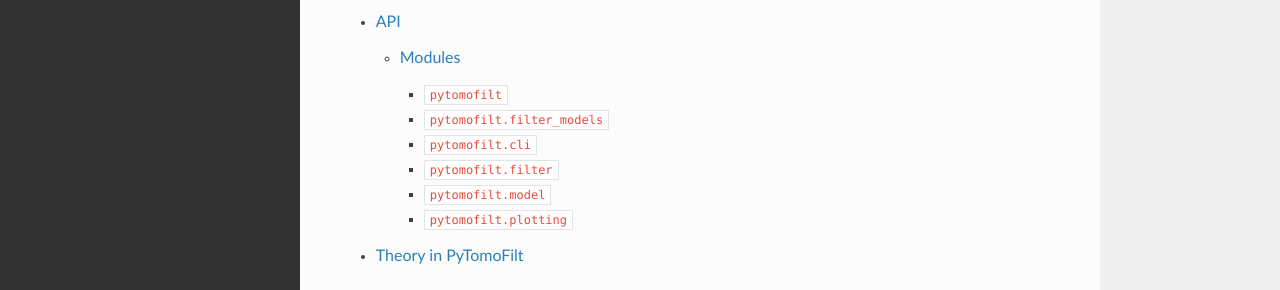
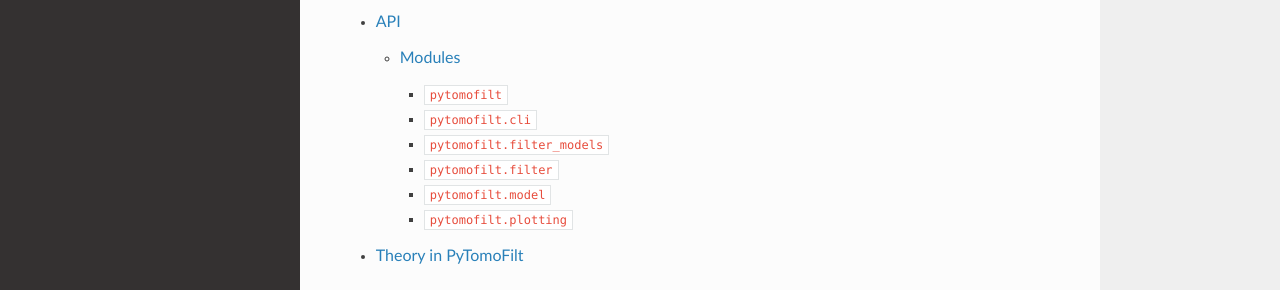
Before and after one commit to justinleung4732/pytomofilt, a Sphinx documentation site: the page built from docs/source/index.rst, in a window 1280 px wide. Shown: the part 374-664 px from the top of the page. Built offline with Sphinx 7.4.7 and the Read the Docs theme 3.1.0, drawn with Linux system fonts in a browser that asks for light colours.

```diff
--- a/docs/source/api.rst
+++ b/docs/source/api.rst
@@ -10,13 +10,13 @@ Modules
 .. automodule:: pytomofilt
     :members:
 
-``pytomofilt.filter_models``
+``pytomofilt.cli``
 ^^^^^^^^^^^^^^^^^^^^^^^^^^^^
 
 .. automodule:: pytomofilt.cli
     :members:
 
-``pytomofilt.cli``
+``pytomofilt.filter_models``
 ^^^^^^^^^^^^^^^^^^^^^^^^^^^^
 
 .. automodule:: pytomofilt.filter_models
```
